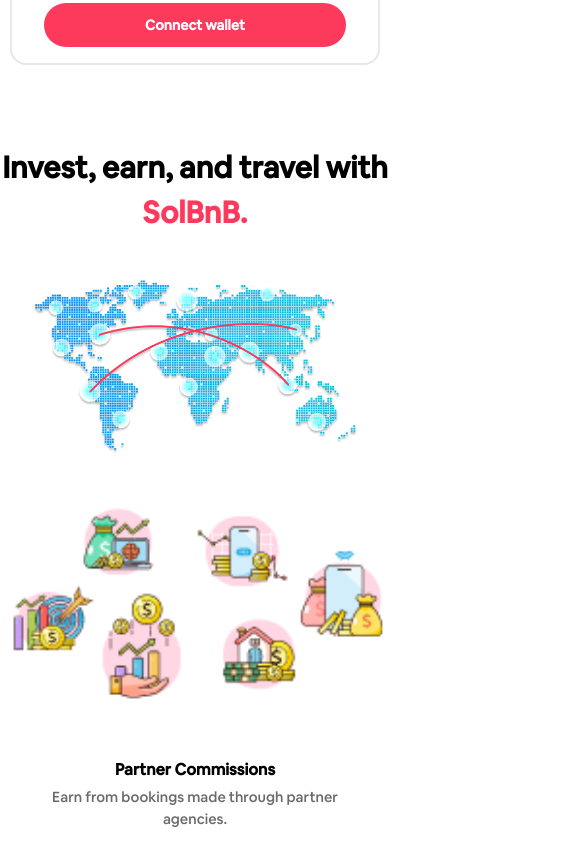
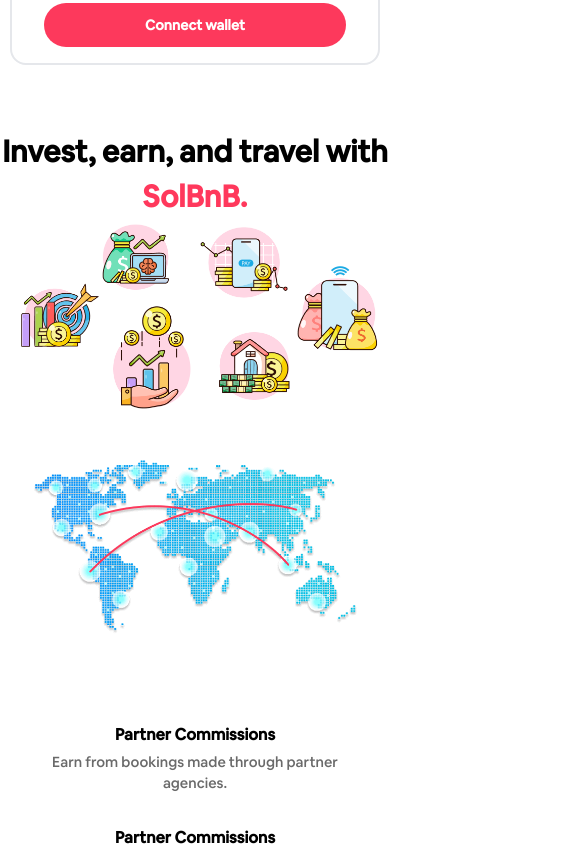
Before and after one commit to ibilalfaizz/sol_bnb, a React (Create React App) app: page / in a window 390 px wide. Shown: the part 1000-1846 px from the top of the page, 585 px wide, since content can reach past the window. Built offline with nearby package versions, Linux system fonts and the light colour scheme.

Commit message:
animation

```diff
--- a/App.css
+++ b/App.css
@@ -1,13 +1,6 @@
 .App {
     text-align: center;
   }
-  html, body {
-    overflow-x: hidden;
-    }
-
-    *, *::before, *::after {
-      box-sizing: border-box;
-    }
 
   .App-logo {
     height: 40vmin;
--- a/package.json
+++ b/package.json
@@ -10,6 +10,7 @@
     "framer-motion": "^11.3.21",
     "primereact": "^10.8.0",
     "react": "^18.3.1",
+    "react-bootstrap": "^2.10.4",
     "react-dom": "^18.3.1",
     "react-icons": "^5.2.1",
     "react-intersection-observer": "^9.13.0",
--- a/src/components/invest/Invest.jsx
+++ b/src/components/invest/Invest.jsx
@@ -5,6 +5,7 @@
 import investLeft from "../../assets/icons/invest-left.png";
 import investRight from "../../assets/icons/invest-right.png";
 import invetMobileIcon from "../../assets/icons/investMobileIcon.png";
+import {Container} from "react-bootstrap"
 
 // Define animation variants
 const mapVariants = {
@@ -38,7 +39,8 @@
   ];
 
   return (
-    <div className="mt-[5rem]">
+
+    <div className="mt-[4rem] ">
       <motion.h3
         className="text-[1.875rem] font-bold text-center"
         ref={titleRef}
@@ -50,22 +52,38 @@
         <span className="text-[#FF385C]">SolBnB.</span>
       </motion.h3>
 
-      <div className="block w-full lg:flex justify-center items-center lg:px-[5rem] lg:mt-[4rem]">
+      <div className="block w-full lg:flex flex-col lg:flex-row justify-center items-center lg:px-[5rem] lg:mt-[4rem]">
+        {/* Desktop Left Image */}
         <motion.div
-          className="flex-shrink-0"
+          className="hidden xl:block lg:block flex-shrink-0"
           initial={{ opacity: 0, scale: 0.8 }}
           animate={imageInView ? { opacity: 1, scale: 1 } : { opacity: 0, scale: 0.8 }}
           transition={{ duration: 0.8, ease: 'easeInOut', delay: 0.2 }}
         >
           <img
-            className="w-full max-w-[350px] h-[300px] hidden xl:block lg:block md:hidden"
+            className="w-full max-w-[350px] h-[300px] "
             src={investLeft}
             alt="Invest Left"
           />
         </motion.div>
 
+        {/* Mobile Icon - Move to the top in mobile view */}
         <motion.div
-          className="relative"
+          className="flex-shrink-0 block xl:hidden lg:hidden"
+          initial={{ opacity: 0, scale: 0.8 }}
+          animate={imageInView ? { opacity: 1, scale: 1 } : { opacity: 0, scale: 0.8 }}
+          transition={{ duration: 0.8, ease: 'easeInOut', delay: 0.8 }}
+        >
+          <img
+            className="w-full max-w-[400px]"
+            src={invetMobileIcon}
+            alt="Invest Mobile Icon"
+          />
+        </motion.div>
+
+        {/* Mapflow1 GIF for both mobile and desktop */}
+        <motion.div
+          className="relative w-full"
           ref={imageRef}
           initial={{ opacity: 0, scale: 0.8 }}
           animate={imageInView ? { opacity: 1, scale: 1 } : { opacity: 0, scale: 0.8 }}
@@ -83,29 +101,17 @@
           />
         </motion.div>
 
+        {/* Desktop Right Image */}
         <motion.div
-          className="flex-shrink-0"
+          className="hidden xl:block lg:block flex-shrink-0 "
           initial={{ opacity: 0, scale: 0.8 }}
           animate={imageInView ? { opacity: 1, scale: 1 } : { opacity: 0, scale: 0.8 }}
           transition={{ duration: 0.8, ease: 'easeInOut', delay: 0.6 }}
         >
           <img
-            className="w-full max-w-[350px] h-[300px] hidden xl:block lg:block md:hidden"
+            className="w-full max-w-[350px] h-[300px] "
             src={investRight}
             alt="Invest Right"
-          />
-        </motion.div>
-
-        <motion.div
-          className="flex-shrink-0"
-          initial={{ opacity: 0, scale: 0.8 }}
-          animate={imageInView ? { opacity: 1, scale: 1 } : { opacity: 0, scale: 0.8 }}
-          transition={{ duration: 0.8, ease: 'easeInOut', delay: 0.8 }}
-        >
-          <img
-            className="w-full max-w-[400px] block xl:hidden lg:hidden md:block mx-auto"
-            src={invetMobileIcon}
-            alt="Invest Mobile Icon"
           />
         </motion.div>
       </div>
@@ -135,6 +141,7 @@
         })}
       </div>
     </div>
+
   );
 }
 
--- a/src/components/risk/Risk.jsx
+++ b/src/components/risk/Risk.jsx
@@ -5,6 +5,7 @@
 import icon3 from "../../assets/icons/risk3.png";
 import icon4 from "../../assets/icons/risk4.png";
 import icon5 from "../../assets/icons/risk5.png";
+
 
 const cardVariants = {
   hidden: {
--- a/src/index.css
+++ b/src/index.css
@@ -10,7 +10,12 @@
 html,
 body {
     font-family: 'AirbnbCereal_W_Md';
+    overflow-x: hidden;
 }
+
+*, *::before, *::after {
+    box-sizing: border-box;
+  }
 
 .owl-dots {
     margin: 0 !important;
@@ -21,13 +26,23 @@
 }
 
 .rounded-corners-gradient-borders {
-    /* width: 300px;
-    height: 80px; */
-    border: double 3px transparent;
-    border-radius: 80px;
-    background-image: linear-gradient(white, white), radial-gradient(circle at top left, #FF385C, transparent);
-    background-origin: border-box;
-    background-clip: padding-box, border-box;
+    background: white;
+  position: relative;
+  /* width: 200px;
+  height: 150px; */
+  margin: 10px 0px;
+}
+
+.rounded-corners-gradient-borders::before{
+    content: '';
+  position: absolute;
+  left: -5px;
+  top: -5px;
+  width: calc(100% + 10px);
+  height: calc(100% + 10px);
+  background: linear-gradient(100deg, #FF385C 0%, #FF385C 42%, rgba(255, 255, 255, 1) 80%, #fff 100%);
+  z-index: -1;
+  border-radius: 56px;
 }
 
 .roadmap-rounded-border {
```
Also changed, not shown: src/assets/icons/investMobileIcon.png, 1 other file (tests, documents, lock files or other folders).
